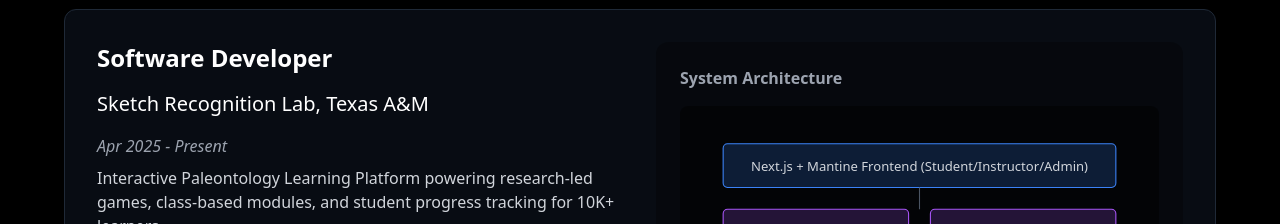
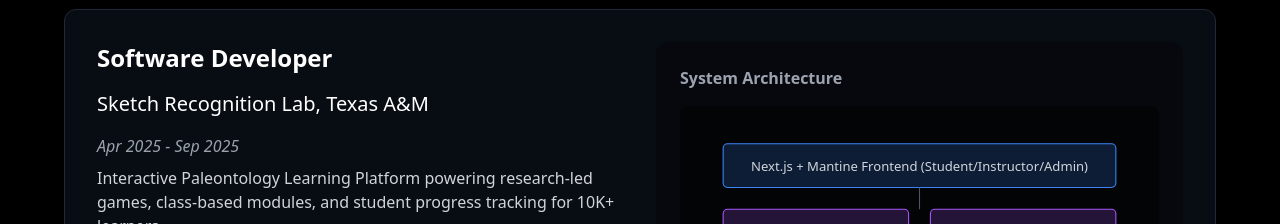
Before and after one commit to khushipatel-10/Portfolio-Website, a Next.js app: page / in a window 1280 px wide. Shown: the part 1540-1764 px from the top of the page. Built offline with nearby package versions, Linux system fonts and the light colour scheme.

Commit message:
Updated experience section

```diff
--- a/app/components/ExpSection.tsx
+++ b/app/components/ExpSection.tsx
@@ -106,7 +106,7 @@ export default function ExpSection() {
                                     <div>
                                         <h3 className="text-2xl font-bold mb-4">Software Developer</h3>
                                         <h4 className="text-xl mb-4">Sketch Recognition Lab, Texas A&M</h4>
-                                        <p className='mb-2 text-m italic text-gray-400'>Apr 2025 - Present</p>
+                                        <p className='mb-2 text-m italic text-gray-400'>Apr 2025 - Sep 2025</p>
 
                                         <p className="text-gray-300">
                                             Interactive Paleontology Learning Platform powering research-led games, class-based modules, and student progress tracking for 10K+ learners.
```
